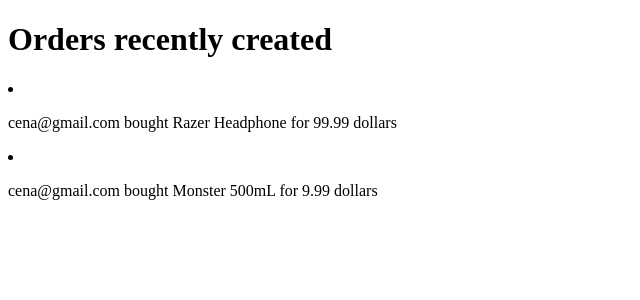
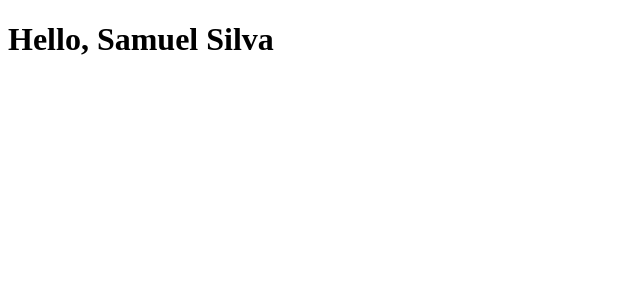
Before and after one commit to FabianoNPereira/exercicios-fixacao-10.2, a React (Create React App) app: page / in a window 1280 px wide. Shown: the top 300 px of the page, without its empty margins (0-640 px from the left). Built offline with nearby package versions, Linux system fonts and the light colour scheme.

Commit message:
Exercicio de fixacao propTypes

```diff
--- a/src/App.js
+++ b/src/App.js
@@ -1,40 +1,11 @@
-import React from 'react';
-import Order from './components/Order';
+import Greeting from './components/Greeting';
 
-class App extends React.Component {
-  render() {
-    const orders = [
-      {
-        id: 102,
-        user: "cena@gmail.com",
-        product: "Razer Headphone",
-        price: {
-          value: 99.99,
-          currency: "dollars"
-        },
-      },
-      {
-        id: 77,
-        user: "cena@gmail.com",
-        product: "Monster 500mL",
-        price: {
-          value: 9.99,
-          currency: "dollars"
-        }
-      }
-    ];
-
-    return (
-      <div className="App">
-        <h1> Orders recently created </h1>
-        {orders.map((order) =>
-          <li key={order.id}>
-          <Order order={order} />
-          </li>
-        )}
-      </div>
-    );
-  }
+function App() {
+  return (
+    <main>
+      <Greeting name="Samuel" lastName="Silva" />
+    </main>
+  );
 }
 
 export default App;
--- /dev/null
+++ b/src/components/Greeting.js
@@ -0,0 +1,15 @@
+import React from 'react';
+import PropTypes from 'prop-types';
+
+class Greeting extends React.Component {
+  render() {
+    return (<h1>Hello, {this.props.name} {this.props.lastName}</h1>);
+  }
+}
+
+Greeting.propTypes = {
+  name: PropTypes.string,
+  lastName: PropTypes.string.isRequired,
+};
+
+export default Greeting;
--- a/src/components/Order.js
+++ /dev/null
@@ -1,15 +0,0 @@
-import React from 'react';
-
-class Order extends React.Component {
-  render() {
-    const { user, product, price } = this.props.order;
-
-    return (
-      <div className="order">
-        <p> {user} bought {product} for {price.value} {price.currency} </p>
-      </div>
-    );
-  }
-}
-
-export default Order;
```
